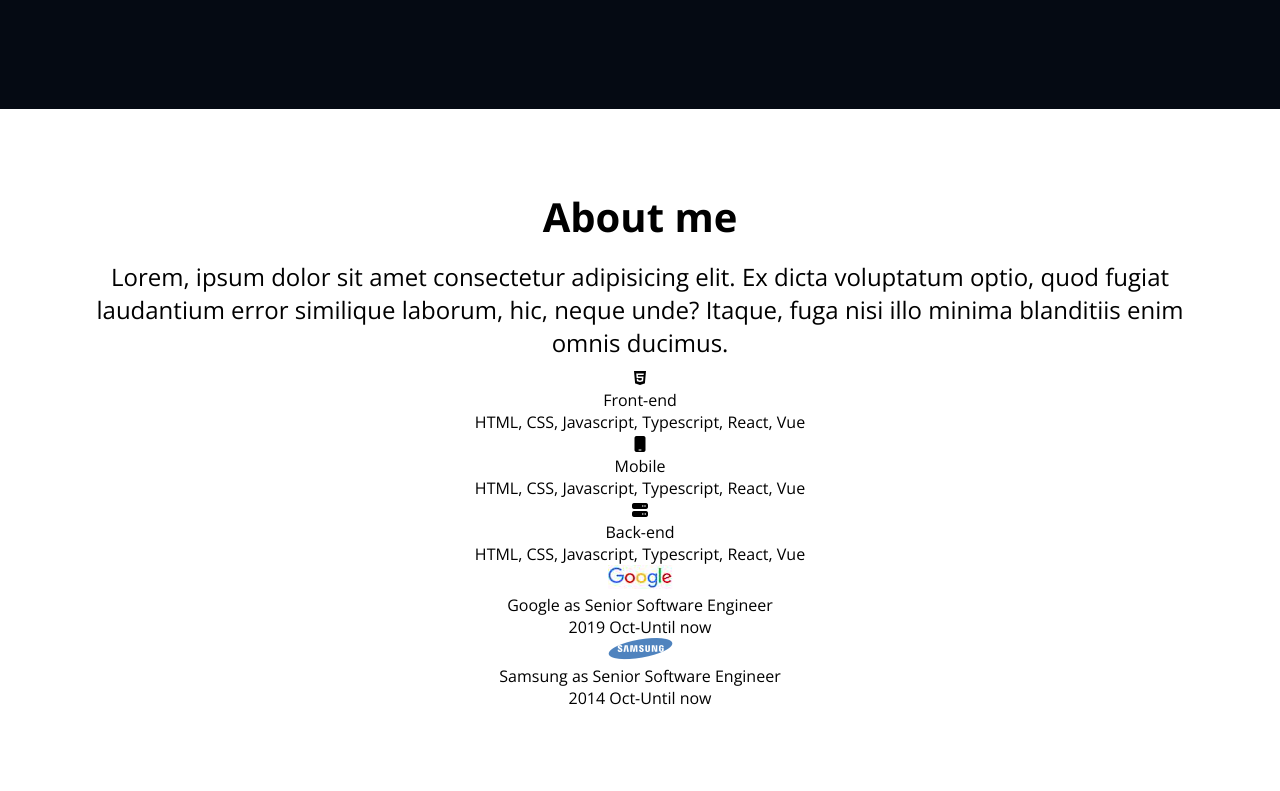
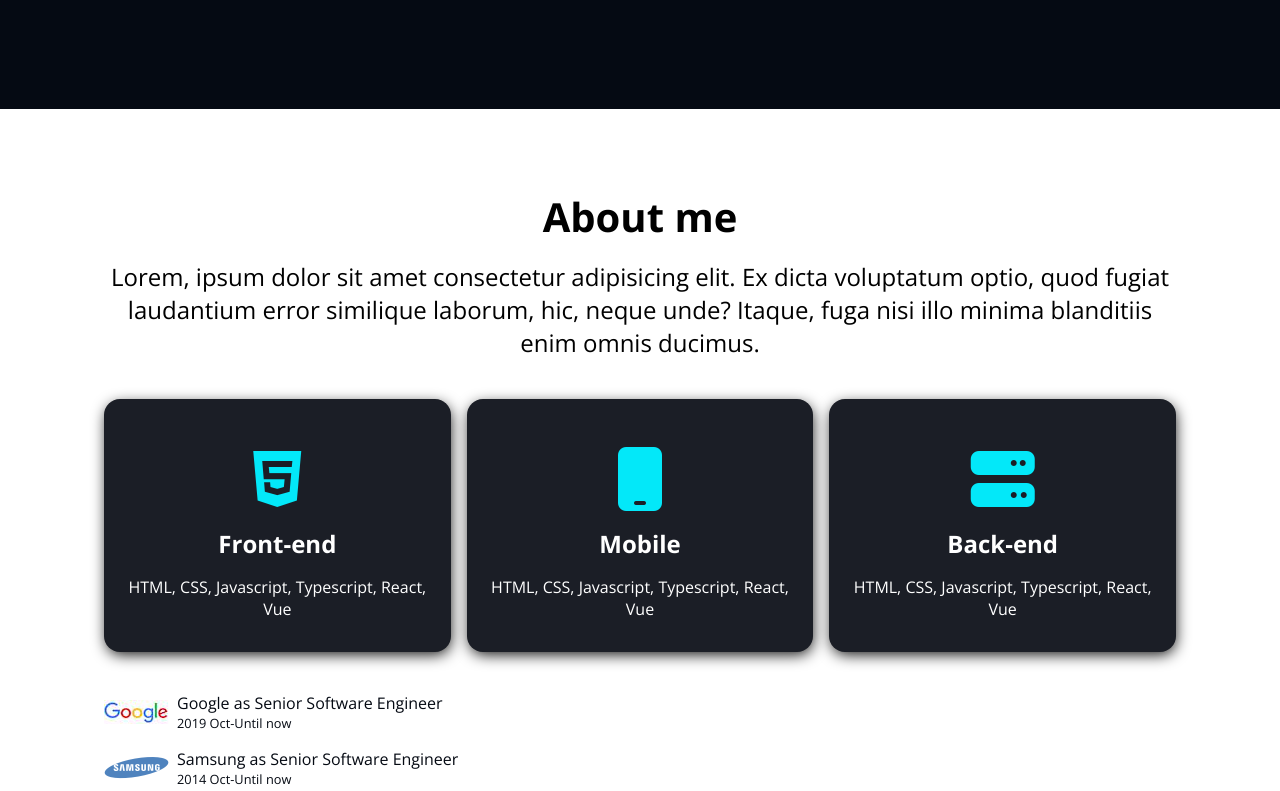
Before and after one commit to LEEJONGSEONG153/js-lee.github.io, a plain HTML site: page index.html in a window 1280 px wide. Shown: the part 614-1405 px from the top of the page. Drawn offline with nearby package versions, Linux system fonts and the light colour scheme.

Commit message:
CSS-About

```diff
--- a/css/style.css
+++ b/css/style.css
@@ -13,6 +13,9 @@
   --color-blue: #03e8f9;
   --color-orange: #fd6413;
   --color-gray: #1b1e26;
+
+  /* Size */
+  --size-max-width: 1200px;
 }
 * {
   box-sizing: border-box;
@@ -55,6 +58,11 @@ button:focus {
 .section {
   padding: 4rem;
   text-align: center;
+}
+
+.max-container {
+  max-width: var(--size-max-width);
+  margin: auto;
 }
 
 .title {
@@ -157,3 +165,57 @@ button:focus {
   color: var(--color-text);
   outline: 2px solid var(--color-accent);
 }
+
+/* About */
+.majors {
+  display: flex;
+  justify-content: space-between;
+  gap: 1rem;
+  margin: 2.5rem 0;
+}
+
+.major {
+  background-color: var(--color-primary-variant);
+  padding: 2rem 1rem;
+  color: var(--color-text);
+  border-radius: 1rem;
+  cursor: default;
+  box-shadow: 1px 4px 15px -2px #000000;
+}
+
+.major__icon {
+  font-size: 4rem;
+  margin: 1rem 0;
+  color: var(--color-accent);
+  transition: all 300ms ease;
+}
+
+.major__title {
+  font-size: 1.5rem;
+  font-weight: bold;
+  margin-bottom: 1rem;
+}
+
+.major:hover .major__icon {
+  transform: rotate(-15deg) scale(1.2);
+}
+
+.jobs {
+  text-align: start;
+}
+
+.job {
+  display: flex;
+  align-items: center;
+  gap: 8px;
+  margin-bottom: 1rem;
+}
+
+.job__name {
+  color: var(--color-primary);
+}
+
+.job__period {
+  color: var(--color-primary);
+  font-size: 0.8rem;
+}
--- a/index.html
+++ b/index.html
@@ -73,7 +73,7 @@
         <a class="home__contact" href="#contact">Contact Me</a>
       </section>
       <!-- About -->
-      <section id="about" class="section">
+      <section id="about" class="section max-container">
         <h2 class="title">About me</h2>
         <p class="description">
           Lorem, ipsum dolor sit amet consectetur adipisicing elit. Ex dicta
@@ -81,36 +81,36 @@
           neque unde? Itaque, fuga nisi illo minima blanditiis enim omnis
           ducimus.
         </p>
-        <ul>
-          <li>
-            <i class="fa-brands fa-html5"></i>
-            <p>Front-end</p>
+        <ul class="majors">
+          <li class="major">
+            <i class="fa-brands fa-html5 major__icon"></i>
+            <p class="major__title">Front-end</p>
             <p>HTML, CSS, Javascript, Typescript, React, Vue</p>
           </li>
-          <li>
-            <i class="fa-solid fa-mobile"></i>
-            <p>Mobile</p>
+          <li class="major">
+            <i class="fa-solid fa-mobile major__icon"></i>
+            <p class="major__title">Mobile</p>
             <p>HTML, CSS, Javascript, Typescript, React, Vue</p>
           </li>
-          <li>
-            <i class="fa-solid fa-server"></i>
-            <p>Back-end</p>
+          <li class="major">
+            <i class="fa-solid fa-server major__icon"></i>
+            <p class="major__title">Back-end</p>
             <p>HTML, CSS, Javascript, Typescript, React, Vue</p>
           </li>
         </ul>
-        <ul>
-          <li>
+        <ul class="jobs">
+          <li class="job">
             <img src="images/jobs/google.png" alt="google logo" />
             <div>
-              <p>Google as Senior Software Engineer</p>
-              <p>2019 Oct-Until now</p>
+              <p class="job__name">Google as Senior Software Engineer</p>
+              <p class="job__period">2019 Oct-Until now</p>
             </div>
           </li>
-          <li>
+          <li class="job">
             <img src="images/jobs/samsung.png" alt="samsung logo" />
             <div>
-              <p>Samsung as Senior Software Engineer</p>
-              <p>2014 Oct-Until now</p>
+              <p class="job__name">Samsung as Senior Software Engineer</p>
+              <p class="job__period">2014 Oct-Until now</p>
             </div>
           </li>
         </ul>
```
